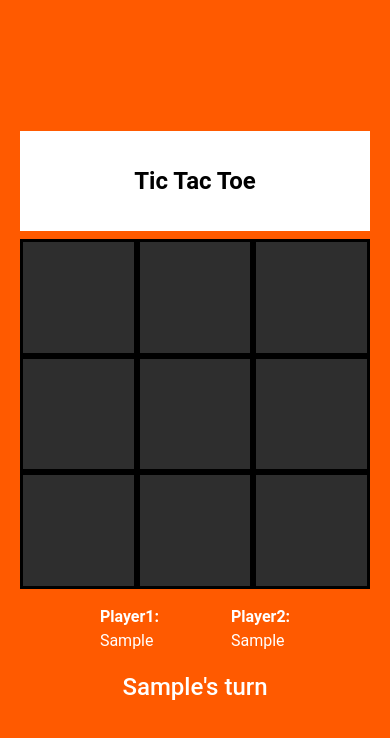
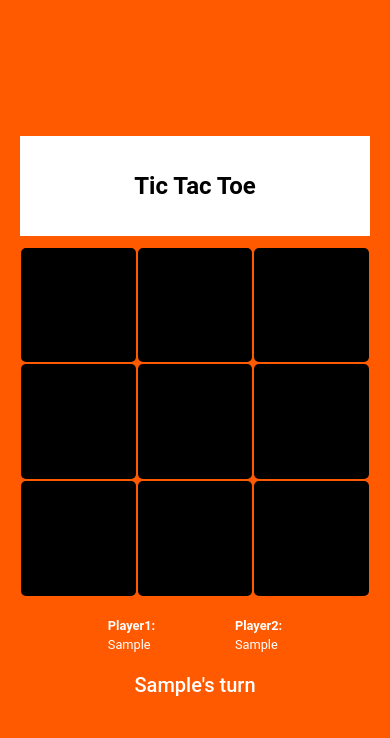
Before and after one commit to ALindmae/tic-tac-toe-game-odin, a plain HTML site: page index.html in a window 390 px wide. Both pictures are taken after typing "Sample", "Sample" into the empty fields and a click on the button "Start Game". Drawn offline with Linux system fonts and the light colour scheme.

Commit message:
Improve displayTurn name fallback, refine layout style
JS:
- Capitalize displayTurn player name fallback

CSS:
- Adjust form and board to fixed 350px height
- Add border-radius and reduce margin on board squares
- Improve responsive text sizing for players and status
- Reduce winning line stroke width to 6
- Refine spacing across container elements

```diff
--- a/javascript.js
+++ b/javascript.js
@@ -210,7 +210,7 @@ const displayController = (function () {
   function displayTurn() {
     let userName;
     for (const [key, value] of Object.entries(players)) {
-      if (value.getSymbol() == gameController.getTurn()) userName = value.getName() || key;
+      if (value.getSymbol() == gameController.getTurn()) userName = value.getName() || key.charAt(0).toUpperCase() + key.slice(1);
     }
     let statusDisplay = container.querySelector(".game-display__status");
     let displayText = `${userName}'s turn`;
--- a/styles.css
+++ b/styles.css
@@ -63,7 +63,7 @@ background-color: #FF5A00;
   display: flex;
   flex-direction: column;
   align-items: center;
-  gap: 0.5rem;
+  gap: 0.7rem;
 }
 
 .game-header {
@@ -104,7 +104,7 @@ form {
   align-items: center;
   gap: 1rem;
   background-color: black;
-  height: 100%;
+  height: 350px;
   width: 100%;
 }
 
@@ -141,20 +141,21 @@ label {
 
 .board {
   position: relative;
-  height: max-content;
+  height: 350px;
   width: 100%;
   display: grid;
   grid-template-columns: 1fr 1fr 1fr;
   grid-auto-rows: 1fr;
-  background-color: black;
+
 }
 
 .board__square {
-  background-color: rgb(46, 46, 46);
-  margin: 3px;
+  border-radius: 5px;
+  background-color: rgb(0, 0, 0);
+  margin: 1px;
   aspect-ratio: 1 / 1;
   color: white;
-  font-size: 3rem;
+  font-size: clamp(2rem, 3rem, 3.5rem);
 }
 
 .game-display {
@@ -168,6 +169,7 @@ label {
 }
 
 .game-display__players {
+  font-size: clamp(0.8rem, 0.3vw + 0.7rem, 1rem);
   display: flex;
   justify-content: space-evenly;
   width: 100%;
@@ -182,11 +184,12 @@ label {
 }
 
 .game-display__status {
-  font-size: 1.5rem;
+  font-size: clamp(1.25rem, 0.5vw + 1rem, 1.5rem);
   font-weight: 500;
 }
 
 
+/* Winning-line CSS */
 
  svg {
   position:absolute;
@@ -194,5 +197,5 @@ label {
 
 line {
   stroke: #FF5A00;
-  stroke-width: 10;
+  stroke-width: 6;
 }
```
